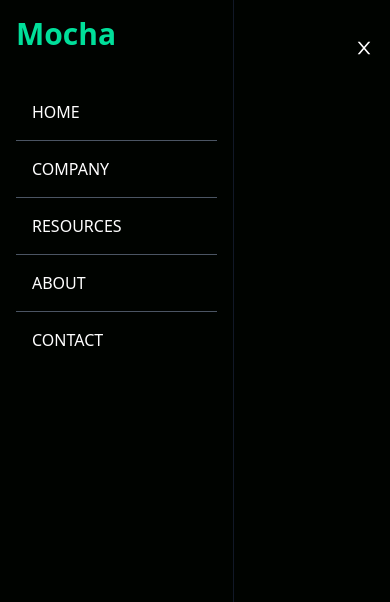
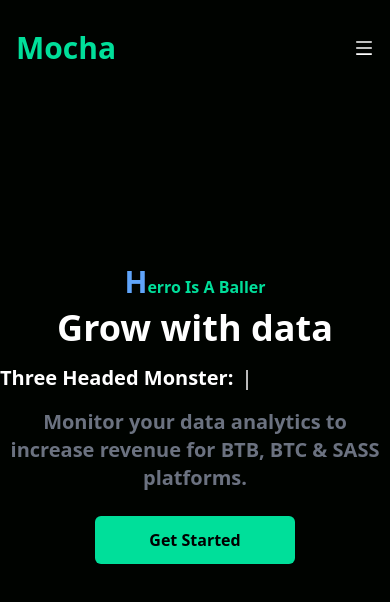
Before and after one commit to DIFU-N/Mocha, a React (Create React App) app: page / in a window 390 px wide. Shown: the top 602 px of the page. Built offline with nearby package versions, Linux system fonts and the light colour scheme.

Commit message:
Herro Component

```diff
--- a/package.json
+++ b/package.json
@@ -9,7 +9,8 @@
     "react": "^18.2.0",
     "react-dom": "^18.2.0",
     "react-icons": "^4.7.1",
-    "react-scripts": "5.0.1",
+    "react-scripts": "^5.0.1",
+    "react-typed": "^1.2.0",
     "web-vitals": "^2.1.4"
   },
   "scripts": {
--- a/src/App.js
+++ b/src/App.js
@@ -1,10 +1,12 @@
 import React from 'react';
+import Herro from './components/Herro';
 import NavBar from './components/NavBar';
 
 function App() {
   return (
     <div>
       <NavBar />
+      <Herro />
     </div>
   );
 }
--- /dev/null
+++ b/src/components/Analytics.jsx
@@ -0,0 +1,9 @@
+import React from 'react'
+
+const Analytics = () => {
+  return (
+    <div>Analytics</div>
+  )
+}
+
+export default Analytics
--- /dev/null
+++ b/src/components/Herro.jsx
@@ -0,0 +1,22 @@
+import React from 'react';
+import Typed from 'react-typed'
+
+const Herro = () => {
+  return (
+    <div className='text-white'>
+        <div className='max-w-[800px] mt-[-96px] w-full h-screen mx-auto text-center flex flex-col justify-center'>
+          <p className='text-[#00df9a] font-bold p-2 first-letter:text-3xl first-letter:text-blue-400 '>Herro Is A Baller</p>
+          {/* md for anything over medium screensize.. sm anything over small screen size.. the last is for mobile.. doesn't have anything */}
+          <h1 className='md:text-7xl sm:text-6xl text-4xl font-bold md:py-6'>Grow with data</h1>
+          <div className='flex md:gap-x-4 gap-x-2 md:py-6 py-4'>
+              <p className='md:text-5xl sm:text-4xl text-xl font-bold'>Three Headed Monster:</p>
+              <Typed strings={['Lil Wayne', 'Drake', 'Nicki Minaj']} className='md:text-5xl sm:text-4xl text-xl' typeSpeed={170} backSpeed={180} loop/>
+          </div>
+          <p className='md:text-2xl text-xl font-bold text-gray-500'>Monitor your data analytics to increase revenue for BTB, BTC & SASS platforms.</p>
+          <button className='bg-[#00df9a] w-[200px] rounded-md font-bold mx-auto my-6 py-3 text-black'>Get Started</button>
+        </div>
+    </div>
+  )
+}
+
+export default Herro
--- a/src/components/NavBar.jsx
+++ b/src/components/NavBar.jsx
@@ -19,10 +19,10 @@
             <li className='p-4'>Contact</li>
         </ul>
         <div onClick={handleNav} className='block md:hidden'>
-            {!nav ? <AiOutlineClose size={20}/> : <AiOutlineMenu size={20}/> }
-        </div>                                                                                                                       {/*left-[100%] helps create slide effect*/}
-        <div className={!nav ? 'block md:hidden fixed left-0 top-0 w-[60%] h-full border-r border-r-gray-900 bg-[#000300] ease-in-out duration-500' : 'fixed left-[-100%]'}>
-            <h1 className='w-full text-3xl font-bold text-[#00df9a] m-4'>Mocha</h1>
+            {!nav ? <AiOutlineMenu size={20}/> : <AiOutlineClose size={20}/> }
+        </div>                  {/*left-[100%] helps create slide effect*/}
+        <div className={!nav ? 'fixed left-[-100%]' : 'block md:hidden fixed left-0 top-0 w-[60%] h-full border-r border-r-gray-900 bg-[#000300] ease-in-out duration-500'}>
+            {/* <h1 className='w-full text-3xl font-bold text-[#00df9a] m-4'>Mocha</h1> */}
             <ul className='uppercase p-4'>
                 <li className='p-4 border-b border-gray-600'>Home</li>
                 <li className='p-4 border-b border-gray-600'>Company</li>
```
Also changed, not shown: 2 other files (tests, documents, lock files or other folders).
